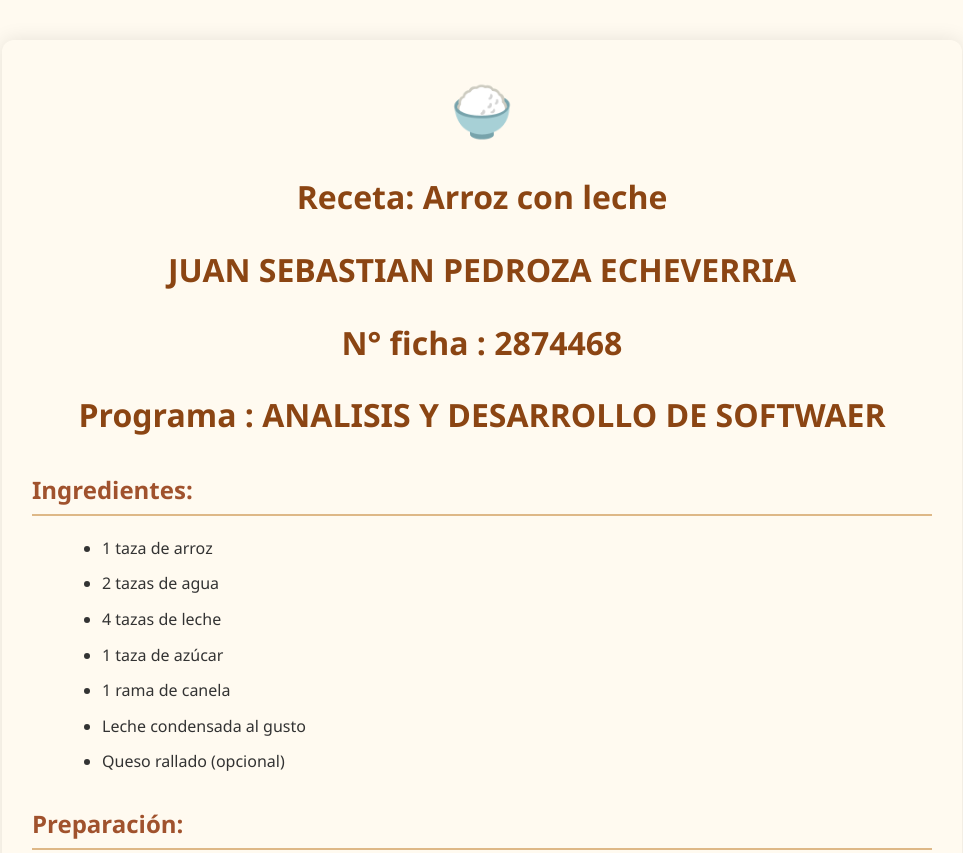
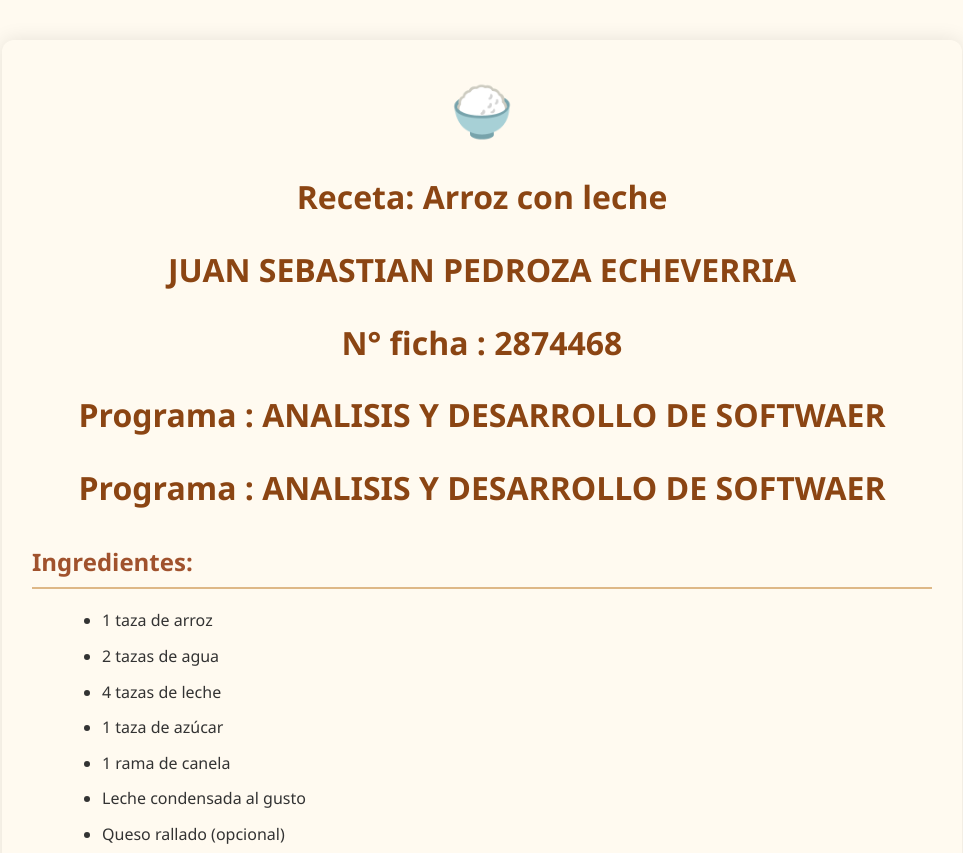
Before and after one commit to sebastianPHP/EJERCICIO-GITHUB, a plain HTML site: page src/templates/index.html in a window 1280 px wide. Shown: the top 853 px of the page, without its empty margins (158-1121 px from the left). Drawn offline with Linux system fonts and the light colour scheme.

Commit message:
cambio en la rama de sebastian

```diff
--- a/src/templates/index.html
+++ b/src/templates/index.html
@@ -10,6 +10,8 @@
   <h1>JUAN SEBASTIAN PEDROZA ECHEVERRIA</h1>
   <H1>N° ficha : 2874468</H1>
   <h1>Programa : ANALISIS Y DESARROLLO DE SOFTWAER</h1>
+  <h1>Programa : ANALISIS Y DESARROLLO DE SOFTWAER</h1>
+
 
   <h2>Ingredientes:</h2>
   <ul>
```
